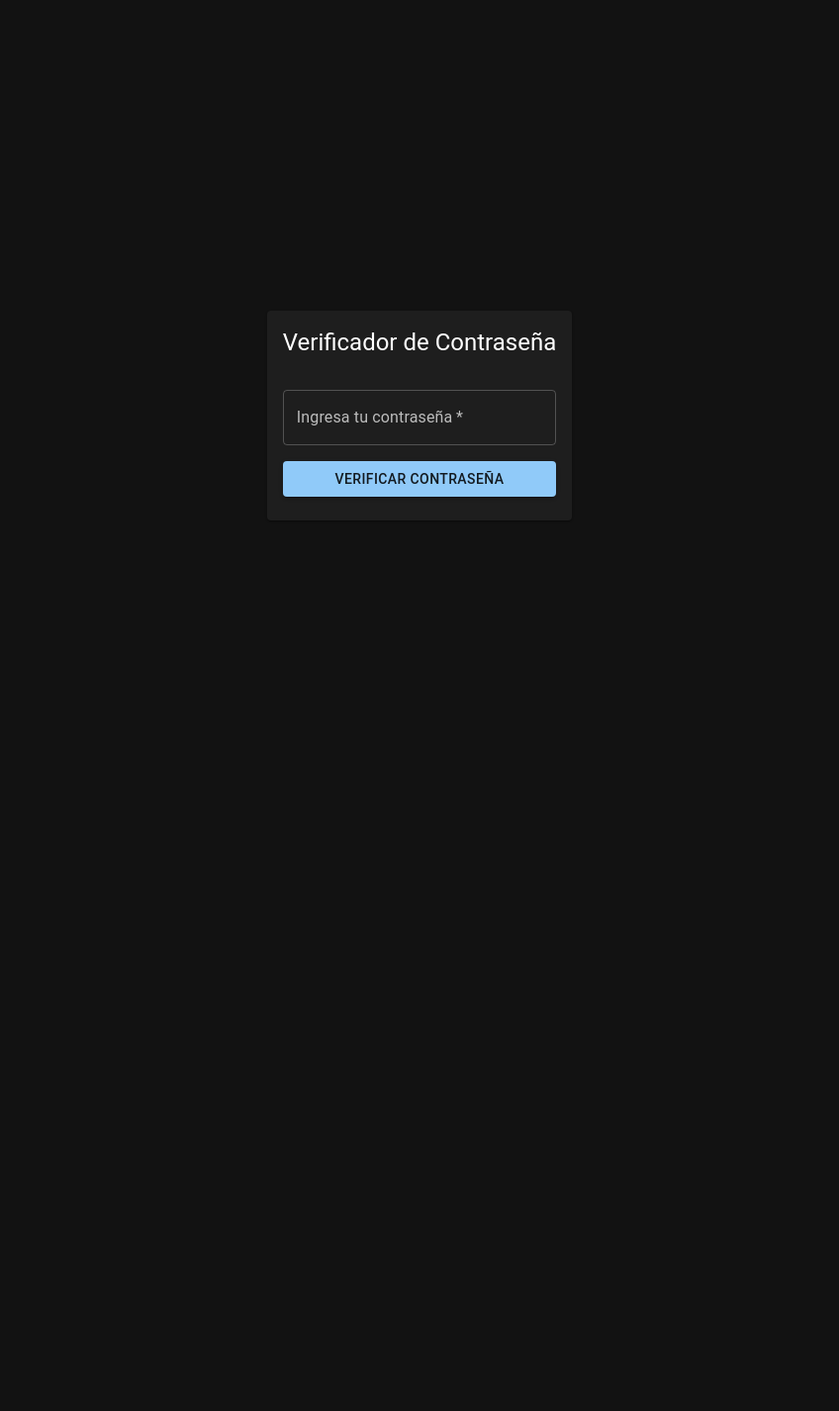
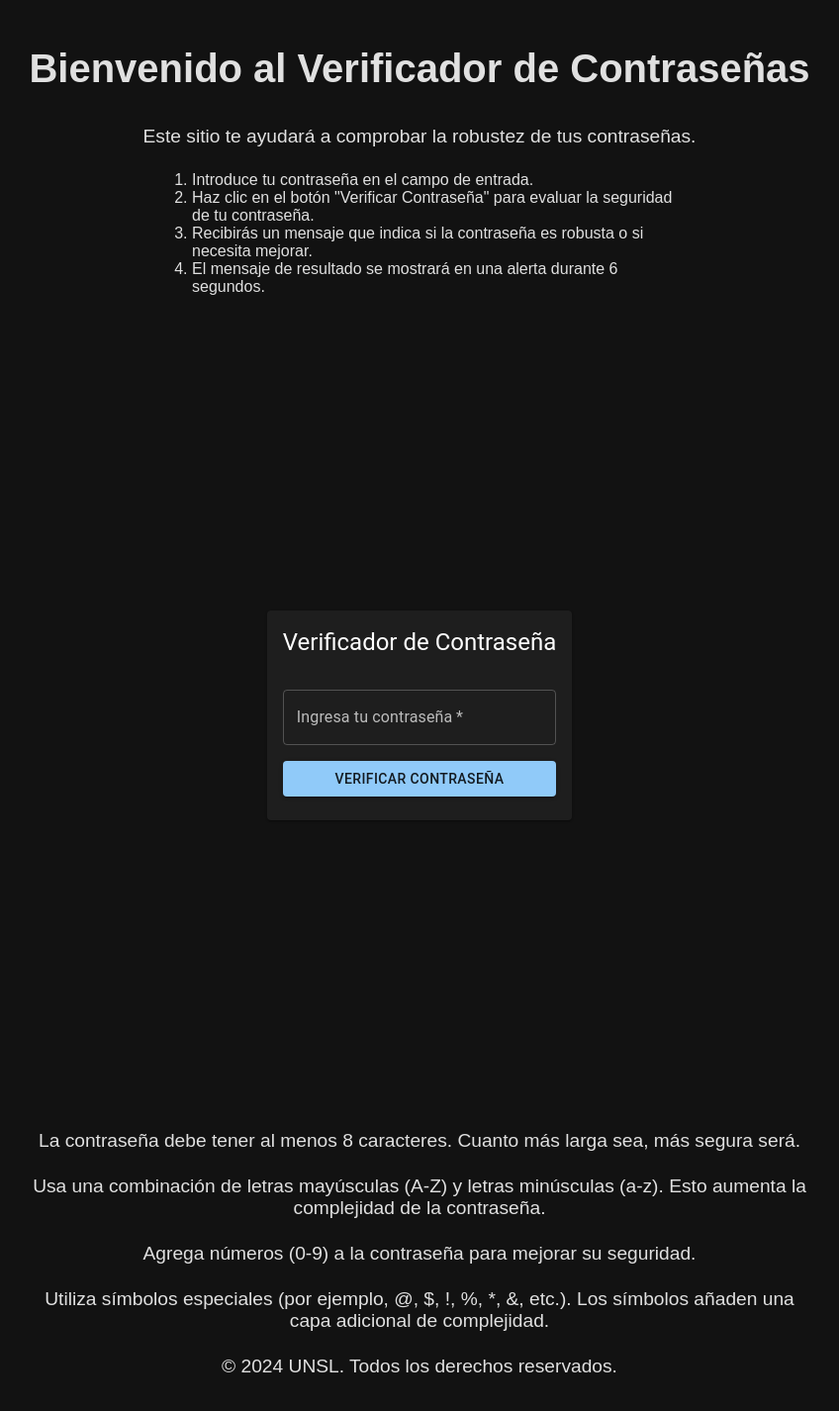
Before and after one commit to dammatus/PruebaDeContrasenias, a React (Vite) app: page / in a window 1280 px wide. Shown: the top 1426 px of the page at 99% size, without its empty margins (216-1064 px from the left). Before the commit the page ends 840 px from the top, so only its background shows below. Built offline with nearby package versions, Linux system fonts and the light colour scheme.

Commit message:
texto con explicacion

```diff
--- a/src/App.tsx
+++ b/src/App.tsx
@@ -4,7 +4,22 @@ import './App.css'; // Asegúrate de que el archivo CSS esté importado
 function App() {
   return (
     <div className="app-container">
-      <PasswordChecker /> {/* Añade el verificador de contraseñas */}
+      <h1>Bienvenido al Verificador de Contraseñas</h1>
+      <p>Este sitio te ayudará a comprobar la robustez de tus contraseñas.</p>
+      <ol>
+        <li>Introduce tu contraseña en el campo de entrada.</li>
+        <li>Haz clic en el botón "Verificar Contraseña" para evaluar la seguridad de tu contraseña.</li>
+        <li>Recibirás un mensaje que indica si la contraseña es robusta o si necesita mejorar.</li>
+        <li>El mensaje de resultado se mostrará en una alerta durante 6 segundos.</li>
+      </ol>
+      <PasswordChecker />
+      <footer className="footer">
+        <p>La contraseña debe tener al menos 8 caracteres. Cuanto más larga sea, más segura será.</p>
+        <p>Usa una combinación de letras mayúsculas (A-Z) y letras minúsculas (a-z). Esto aumenta la complejidad de la contraseña.</p>
+        <p>Agrega números (0-9) a la contraseña para mejorar su seguridad.</p>
+        <p>Utiliza símbolos especiales (por ejemplo, @, $, !, %, *, &, etc.). Los símbolos añaden una capa adicional de complejidad.</p>
+        <p>&copy; {new Date().getFullYear()} UNSL. Todos los derechos reservados.</p>
+      </footer>
     </div>
   );
 }
```
